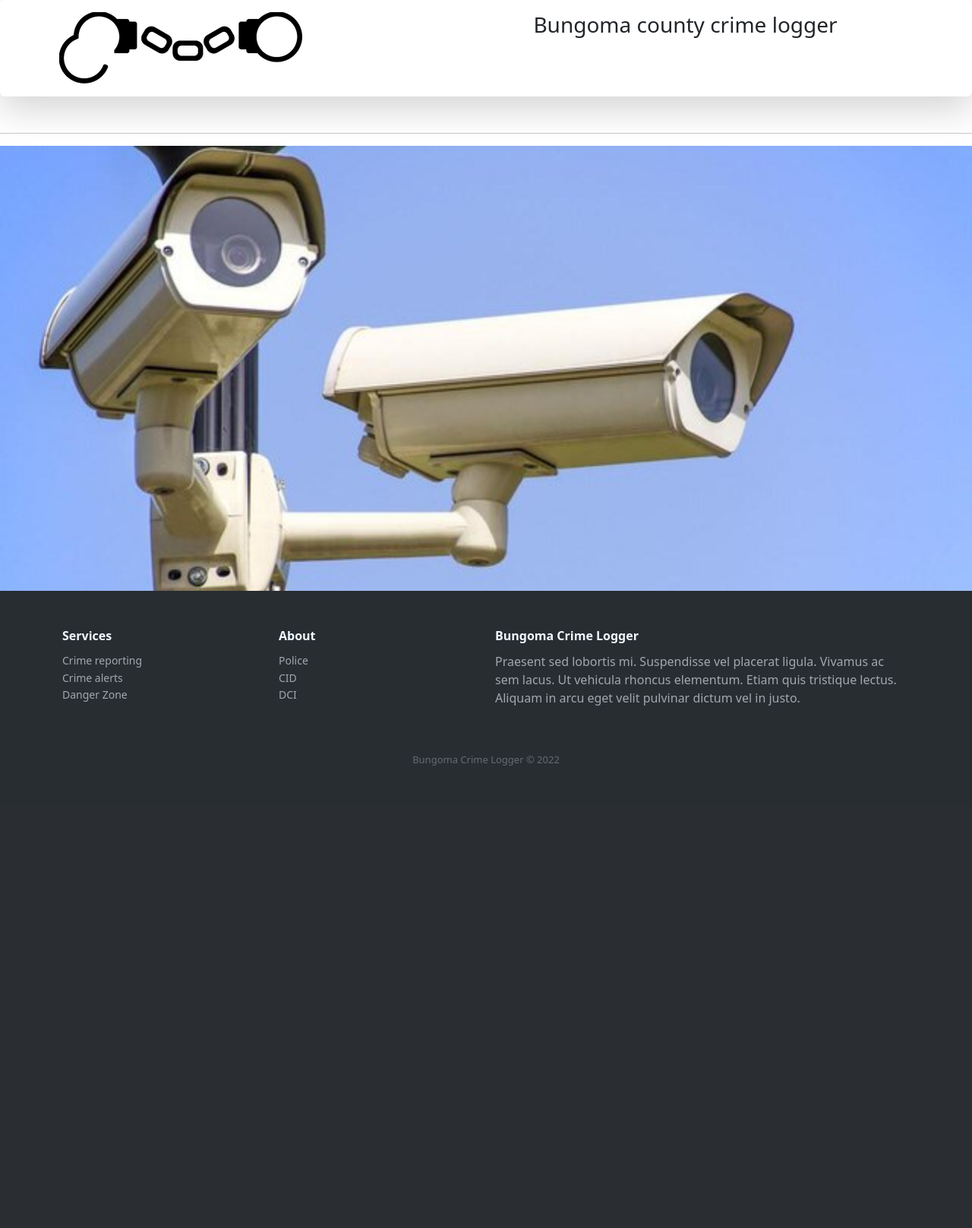
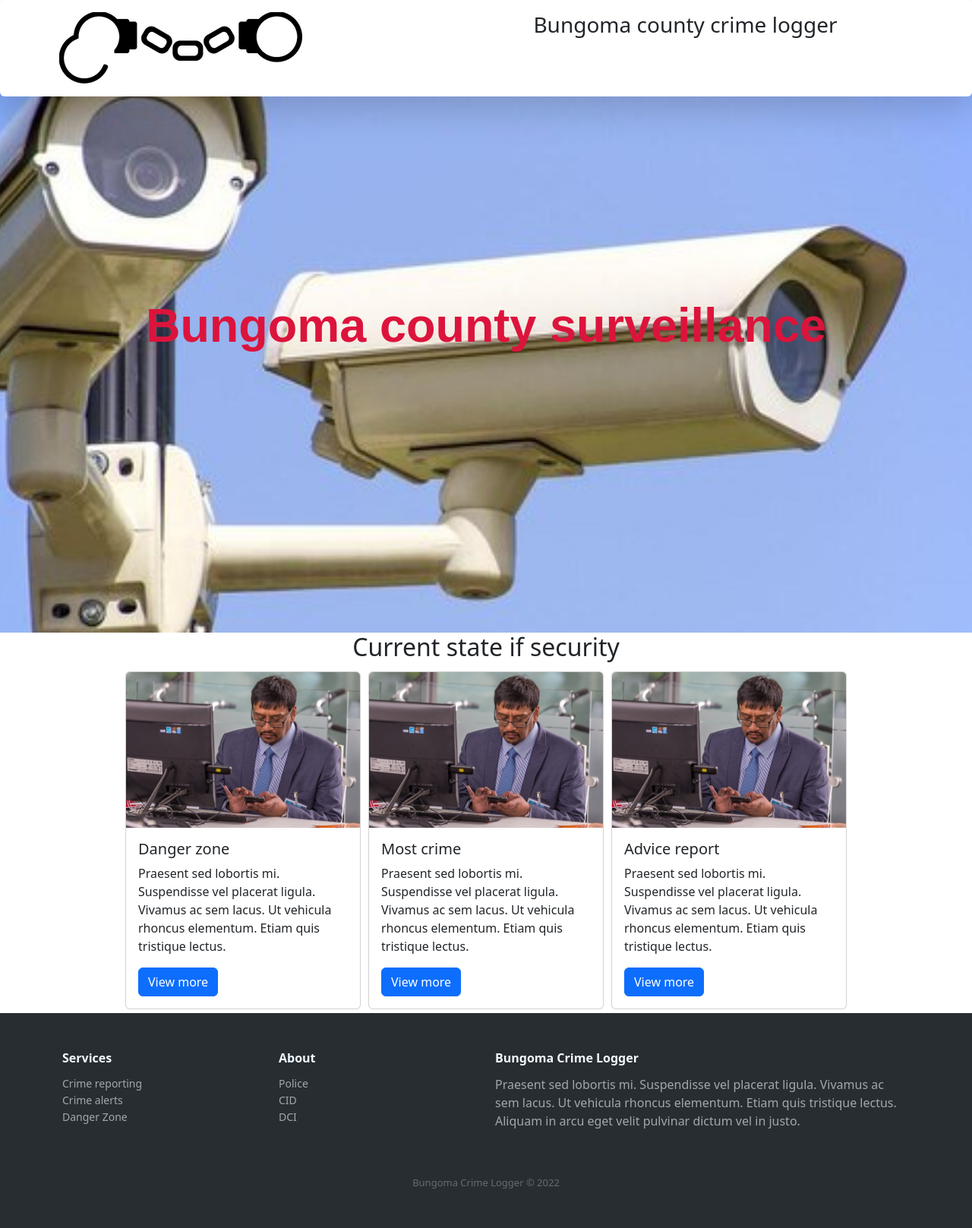
Before and after one commit to danielkirwa/crime-tracker, a PHP site: page / in a window 1280 px wide. Shown: the whole page at 76% size. Before the commit the page ends 1008 px from the top, so only its background shows below. Run offline with PHP 8.4, Linux system fonts and the light colour scheme.

Commit message:
footer and landing page not complete

```diff
--- a/addwards.php
+++ b/addwards.php
@@ -37,7 +37,7 @@ if (isset($_SERVER['QUERY_STRING'])) {
 }
 
 if ((isset($_POST["MM_insert"])) && ($_POST["MM_insert"] == "form1")) {
-  $insertSQL = sprintf("INSERT INTO tblward (wardname, `description`, dateadded, dateupdated, status, constituemcyID) VALUES (%s, %s, %s, %s, %s , 1)",
+  $insertSQL = sprintf("INSERT INTO tblward (wardname, `description`, dateadded, dateupdated, constituemcyID, status) VALUES (%s, %s, %s, %s, %s , 1)",
                        GetSQLValueString($_POST['wardname'], "text"),
                        GetSQLValueString($_POST['description'], "text"),
                        GetSQLValueString($_POST['dateadded'], "date"),
--- a/customcss/navigation.css
+++ b/customcss/navigation.css
@@ -1,3 +1,4 @@
+
 .logoholder{
  display: flex;
 }
@@ -9,6 +10,21 @@ padding-left: 5%;
 	width: 50%;
 	padding-left: 5%;
 }
+.homeview{
+  height: 100vh;
+  width: 100%;
+  background: url("assets/logo/background.jpg") no-repeat;
+  background-size: cover;
+  background-position: center;
+  background-attachment: fixed;
+  font-family: 'Ubuntu', sans-serif;
+  align-items: center;
+  justify-content: center;
+  display: flex;
+}
+
+
+
 .footer-dark {
   padding:50px 0;
   color:#f0f9ff;
--- a/index.php
+++ b/index.php
@@ -7,8 +7,43 @@
 <link rel="stylesheet" type="text/css" href="css/bootstrap.min.css">
 <link rel="stylesheet" href="https://cdnjs.cloudflare.com/ajax/libs/ionicons/2.0.1/css/ionicons.min.css">
 </head>
+<style type="text/css">
+    .homeview{
+  height: 100vh;
+  width: 100%;
+  background: url("assets/logo/background.jpg") no-repeat;
+  background-size: cover;
+  background-position: center;
+  background-attachment: fixed;
+  font-family: 'Ubuntu', sans-serif;
+  padding: 45vh 0;
+  text-align: center;
+}
+nav{
+  position: fixed;
+  top: 0;
+  left: 0;
+  width: 100%;
+  transition: all 0.4s ease;
+  z-index: 1000;
+}
+
+.body-card-holder{
+  width: 100%;
+  display: flex;
+    flex-wrap: wrap;
+    justify-content: center;
+}
+.card{
+      flex: 1 1 310px; /*  Stretching: */
+    flex: 0 1 310px; /*  No stretching: */
+    margin: 5px;
+}
+
+</style>
 <body>
-   <div class="logoholder shadow-lg p-3 mb-5 bg-body rounded">
+    <nav class="shadow-lg p-3 mb-5 bg-body rounded">
+   <div class="logoholder">
    	<div class="logo-holder">
    		<img src="assets/logo/logo.png">
    	</div>
@@ -16,15 +51,53 @@
    		<h3>Bungoma county crime logger</h3>
    	</div>
    </div>
+   </nav>
    <hr>
    <div>
-   	 <img src="assets/logo/background.jpg" width="100%">
+     <section class="homeview">
+          <h1><b style="font-size: 63px; color: crimson;">Bungoma county surveillance</b></h1>
+
+  </section>
    </div>
 
+
    <div>
+    <center><h2>Current state if security </h2></center>
+    <div class="body-card-holder">
+   <div class="card">
+    <img src="assets/images/danger.jpg" class="card-img-top">
+    <div class="card-body">
+        <h5 class="card-title">Danger zone</h5>
+        <p class="card-text">
+            Praesent sed lobortis mi. Suspendisse vel placerat ligula. Vivamus ac sem lacus. Ut vehicula rhoncus elementum. Etiam quis tristique lectus.
+        </p>
+        <a href="" class="btn btn-primary">View more</a>
+    </div>
+   </div>
 
+    <div class="card">
+    <img src="assets/images/danger.jpg" class="card-img-top">
+    <div class="card-body">
+        <h5 class="card-title">Most crime</h5>
+        <p class="card-text">
+            Praesent sed lobortis mi. Suspendisse vel placerat ligula. Vivamus ac sem lacus. Ut vehicula rhoncus elementum. Etiam quis tristique lectus.
+        </p>
+        <a href="" class="btn btn-primary">View more</a>
+    </div>
+   </div>
+   <div class="card">
+    <img src="assets/images/danger.jpg" class="card-img-top">
+    <div class="card-body">
+        <h5 class="card-title">Advice report</h5>
+        <p class="card-text">
+            Praesent sed lobortis mi. Suspendisse vel placerat ligula. Vivamus ac sem lacus. Ut vehicula rhoncus elementum. Etiam quis tristique lectus.
+        </p>
+        <a href="" class="btn btn-primary">View more</a>
+    </div>
+   </div>
+   </div>
+   </div>
 
-   </div>
 
 
    <div class="footer-dark">
```
Also changed, not shown: addsuspect.php (added, +181 -0 lines), assets/images/danger.jpg (added), 1 other file.
